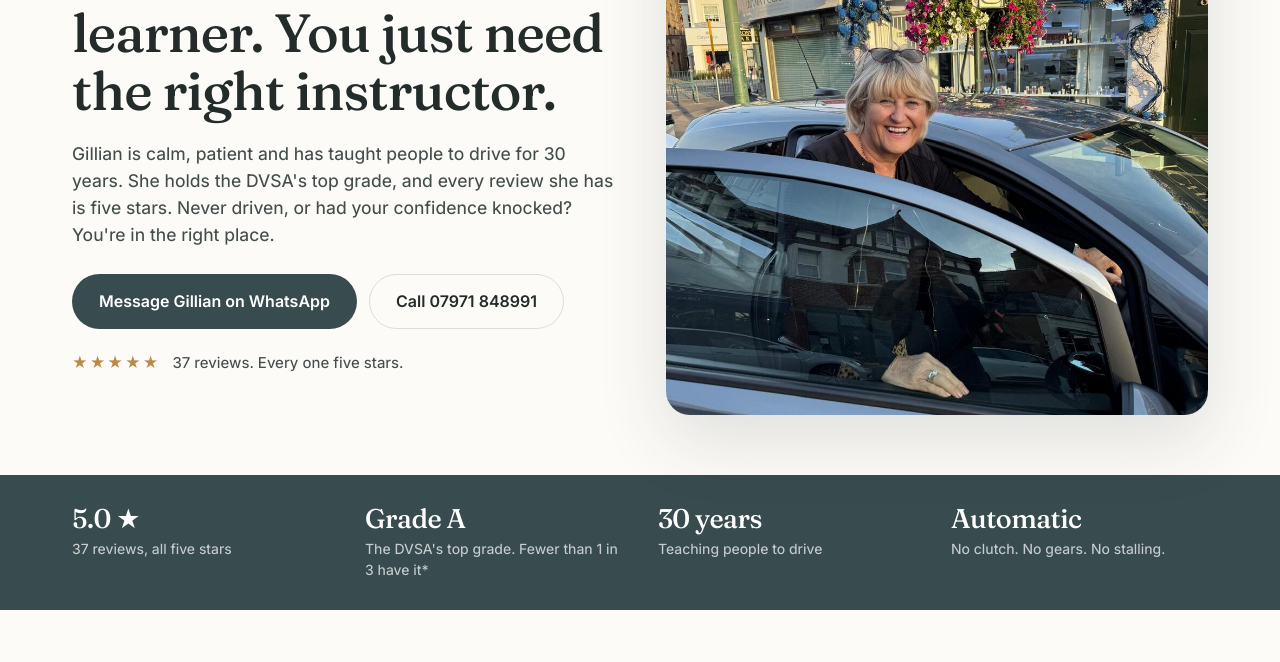
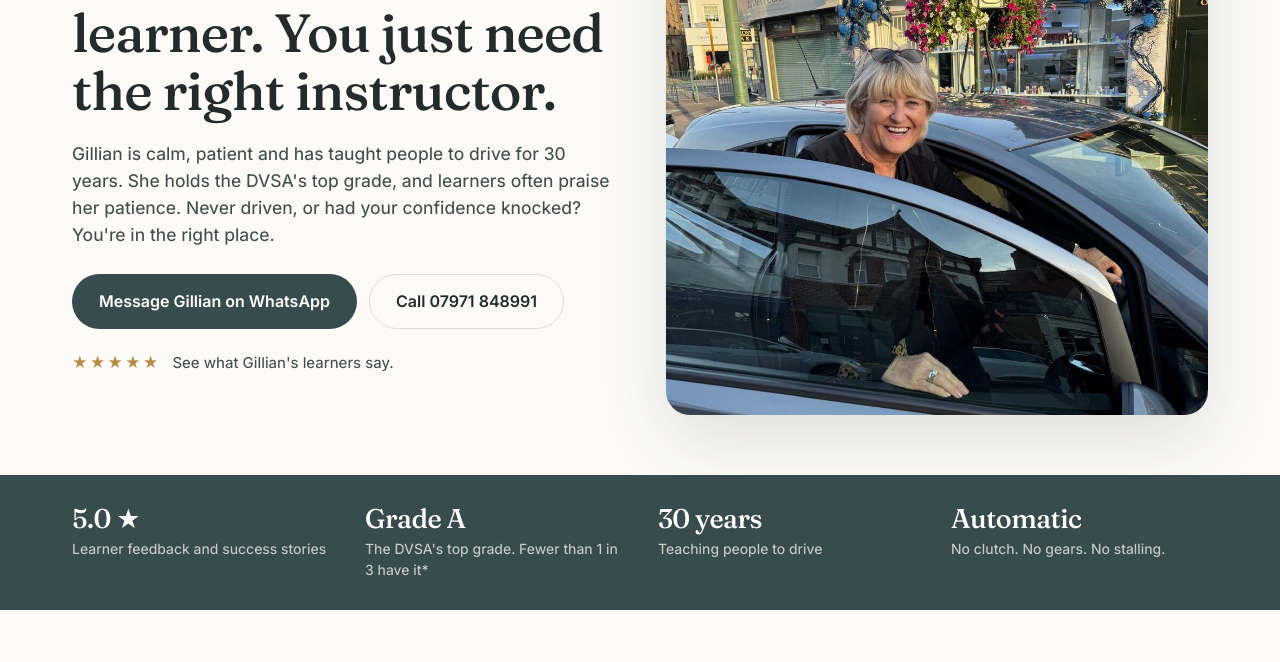
Before and after one commit to leewaycoaching/autoeasy-site, a plain HTML site: page index.html in a window 1280 px wide. Shown: the part 290-952 px from the top of the page. Drawn offline with Linux system fonts and the light colour scheme.

Commit message:
SEO integrity: remove unverified review-count claims pending GBP verification

```diff
--- a/index.html
+++ b/index.html
@@ -4,13 +4,13 @@
 <meta charset="utf-8">
 <meta name="viewport" content="width=device-width,initial-scale=1,viewport-fit=cover">
 <title>Automatic Driving Lessons in Poole &amp; Bournemouth | Auto Easy</title>
-<meta name="description" content="Automatic driving lessons in Poole and Bournemouth. Nervous, or let down before? Gillian is DVSA Grade A with 30 years' experience. Every review five stars.">
+<meta name="description" content="Automatic driving lessons in Poole and Bournemouth. Nervous, or let down before? Gillian is DVSA Grade A with 30 years' experience. Learners praise her patient approach.">
 <link rel="canonical" href="https://autoeasydriving.co.uk/">
 <meta property="og:type" content="website">
 <meta property="og:locale" content="en_GB">
 <meta property="og:site_name" content="Auto Easy Driving School">
 <meta property="og:title" content="Automatic driving lessons in Poole and Bournemouth with Gillian">
-<meta property="og:description" content="Nervous, or let down by another instructor? Gillian is calm, DVSA Grade A and has taught for 30 years. Every review is five stars.">
+<meta property="og:description" content="Nervous, or let down by another instructor? Gillian is calm, DVSA Grade A and has taught for 30 years. Read real learner experiences.">
 <meta property="og:url" content="https://autoeasydriving.co.uk/">
 <meta property="og:image" content="https://autoeasydriving.co.uk/images/gillian-new-hero.jpg">
 <link rel="preconnect" href="https://fonts.googleapis.com">
@@ -298,14 +298,14 @@ a{color:inherit}
   <div class="wrap hero-grid">
     <div class="hero-copy">
       <h1><span class="h1-key">Automatic driving lessons in Poole &amp; Bournemouth</span>You're not a bad learner. You just need the right instructor.</h1>
-      <p class="hero-lede">Gillian is calm, patient and has taught people to drive for 30 years. She holds the DVSA's top grade, and every review she has is five stars. Never driven, or had your confidence knocked? You're in the right place.</p>
+      <p class="hero-lede">Gillian is calm, patient and has taught people to drive for 30 years. She holds the DVSA's top grade, and learners often praise her patience. Never driven, or had your confidence knocked? You're in the right place.</p>
       <div class="hero-cta">
         <a class="btn btn--solid" href="https://wa.me/447971848991?text=Hi%20Gillian%2C%20I%27d%20like%20to%20start%20driving%20lessons.">Message Gillian on WhatsApp</a>
         <a class="btn btn--line" href="tel:07971848991">Call 07971 848991</a>
       </div>
       <div class="hero-trust">
         <span class="stars">&starf;&starf;&starf;&starf;&starf;</span>
-        <span>37 reviews. Every one five stars.</span>
+        <span>See what Gillian's learners say.</span>
       </div>
     </div>
     <div class="hero-photo">
@@ -319,7 +319,7 @@ a{color:inherit}
 
 <section class="trust-band">
   <div class="wrap trust-row">
-    <div class="trust"><strong>5.0 &starf;</strong><span>37 reviews, all five stars</span></div>
+    <div class="trust"><strong>5.0 &starf;</strong><span>Learner feedback and success stories</span></div>
     <div class="trust"><strong>Grade A</strong><span>The DVSA's top grade. Fewer than 1 in 3 have it*</span></div>
     <div class="trust"><strong>30 years</strong><span>Teaching people to drive</span></div>
     <div class="trust"><strong>Automatic</strong><span>No clutch. No gears. No stalling.</span></div>
@@ -498,7 +498,7 @@ a{color:inherit}
     <div class="sec-head sec-head--wide">
       <p class="eyebrow">In their own words</p>
       <h2>They didn't think they could. Then they passed.</h2>
-      <p>37 reviews. Every one five stars, and every one about Gillian.</p>
+      <p>Read real feedback from people Gillian has taught.</p>
     </div>
     <div class="rev-grid rev-grid--three">
 <article class="rev">
```
